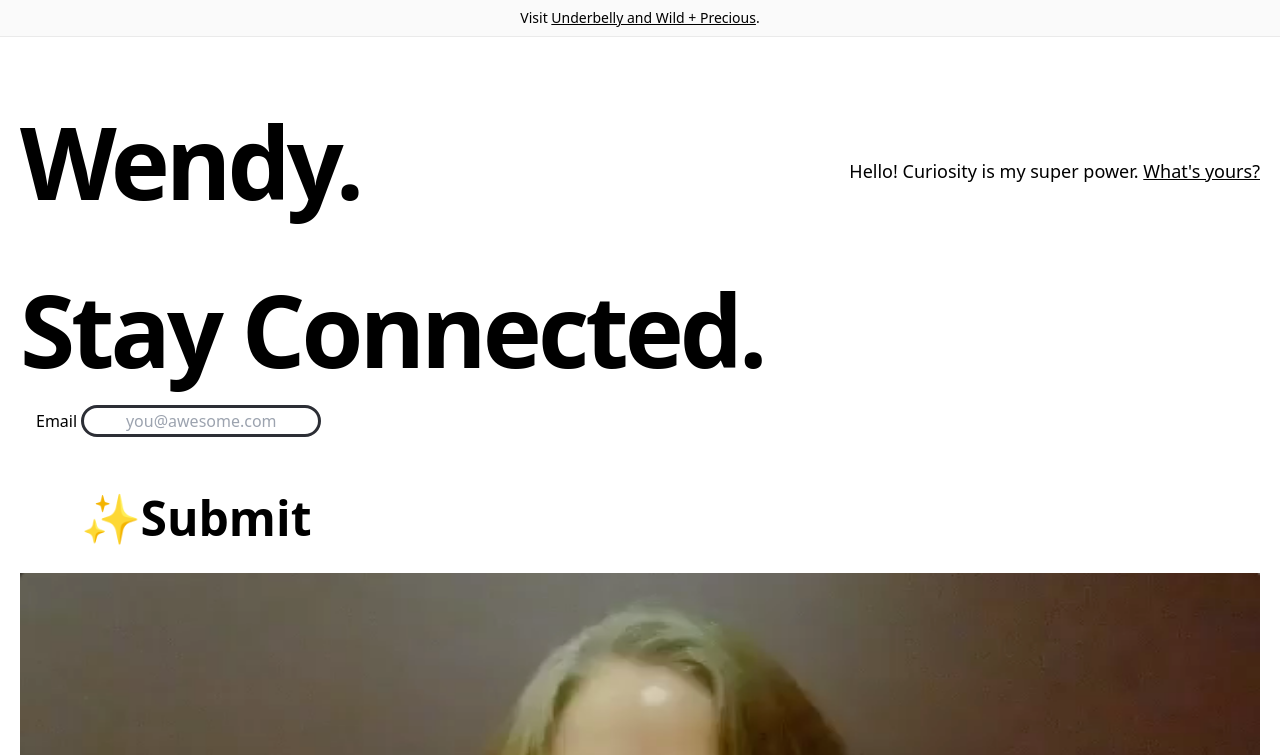
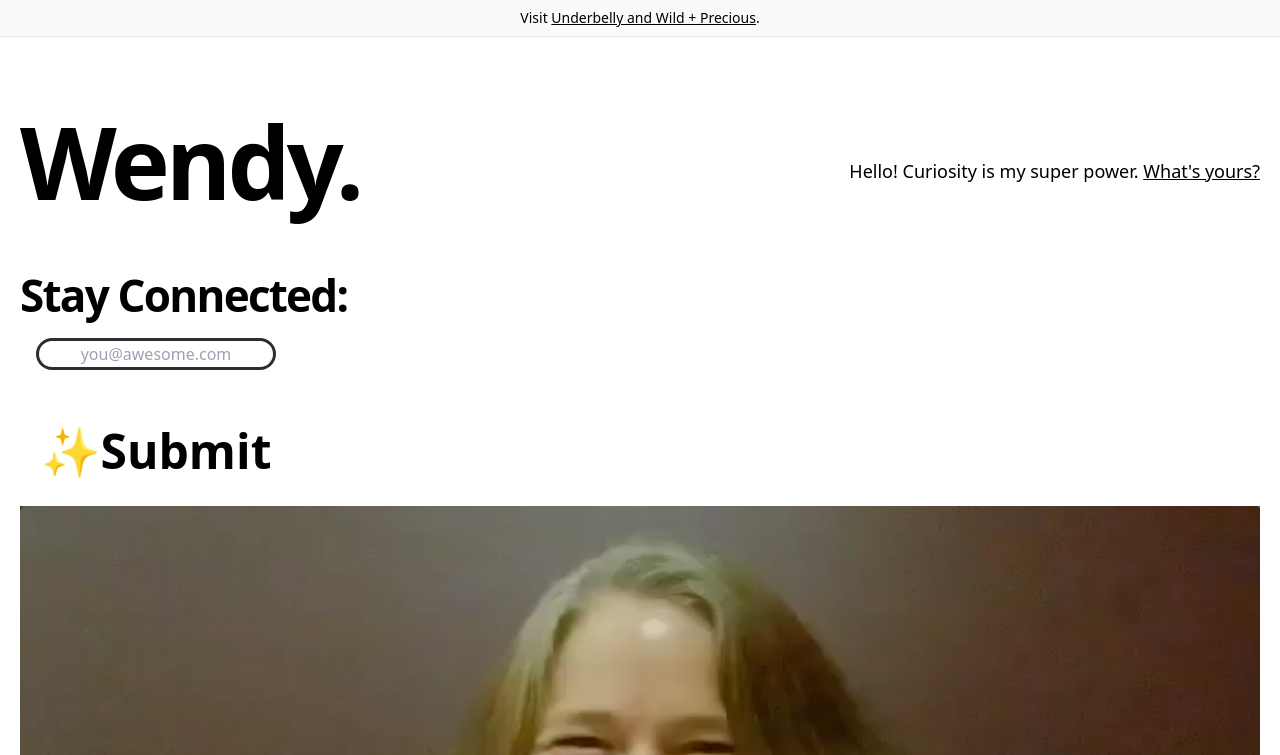
Before and after one commit to WendyKKelly/WendyKK, a Next.js app: page / in a window 1280 px wide. Shown: the top 755 px of the page. Built offline with nearby package versions, Linux system fonts and the light colour scheme.

Commit message:
a few tweaks

```diff
--- a/components/Subscribe/index.js
+++ b/components/Subscribe/index.js
@@ -37,13 +37,13 @@ export default function Subscribe() {
 
   return (
     <Section>
-       <div className="text-6xl md:text-8xl font-bold tracking-tighter leading-tight md:pr-8">
+       <div className="text-4xl md:text-6xl font-bold tracking-tighter leading-tight md:pr-8">
         {message
           ? message
-          : `Stay Connected.`}
+          : `Stay Connected:`}
       </div>
     <form onSubmit={subscribe}>
-      <label htmlFor="email-input">{'Email '}</label>
+      <label htmlFor="email-input">{' '}</label>
       <input
         id="email-input"
         name="email"
--- a/components/Subscribe/subscribe.style.js
+++ b/components/Subscribe/subscribe.style.js
@@ -4,19 +4,22 @@ const Section = styled.div`
 form {
     padding: 1rem;
 }
-message {
-    padding: 1rem;
-    margin-bottom: 1rem;
-}
+
 button {
 
     border-color: #ee9b27;
-    width: 20rem;
-    height: 4rem;
+    width: 15rem;
+    height: 3rem;
     text-align: center;
     font-size: 3rem;
     font-weight: 900;
     padding-bottom: 1.3rem;
+}
+button:hover {
+
+    padding-bottom: 1.3rem;
+    border-bottom: 3px solid #000;
+
 
 
 }
```
